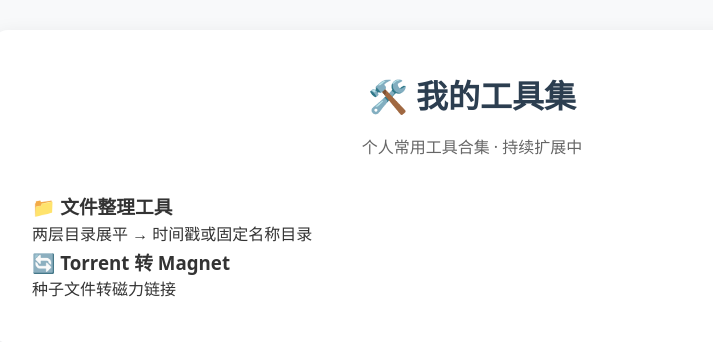
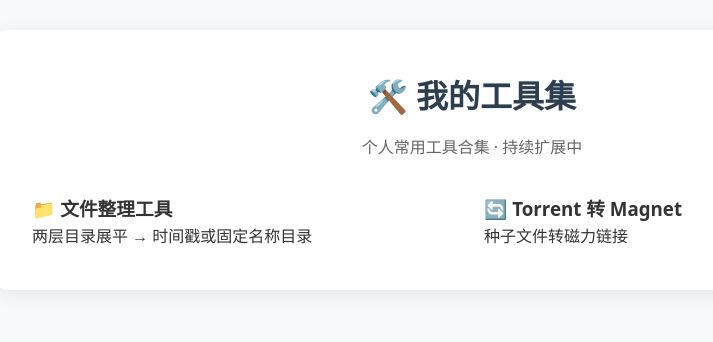
Before and after one commit to yufelix1/my-toolkit, a Flask app: page / in a window 1280 px wide. Shown: the top 342 px of the page, without its empty margins (168-881 px from the left). Run offline with Flask 3, Linux system fonts and the light colour scheme; parts of the project's set-up code (start-up, migrations or seed data) failed here and were passed over.

Commit message:
style: optimize css styles

```diff
--- a/static/css/style.css
+++ b/static/css/style.css
@@ -69,9 +69,16 @@
     box-shadow: 0 0 0 3px rgba(52, 152, 219, 0.1);
 }
 
+.tools-grid {
+    display: grid;
+    grid-template-columns: repeat(auto-fit, minmax(280px, 1fr));
+    gap: 24px;
+    margin-top: 2rem;
+}
+
 /* 按钮通用样式 */
 button {
-    color: white;
+    color: rgba(52, 152, 219, 0.1);
     padding: 14px 30px;
     border: none;
     border-radius: 8px;
```
